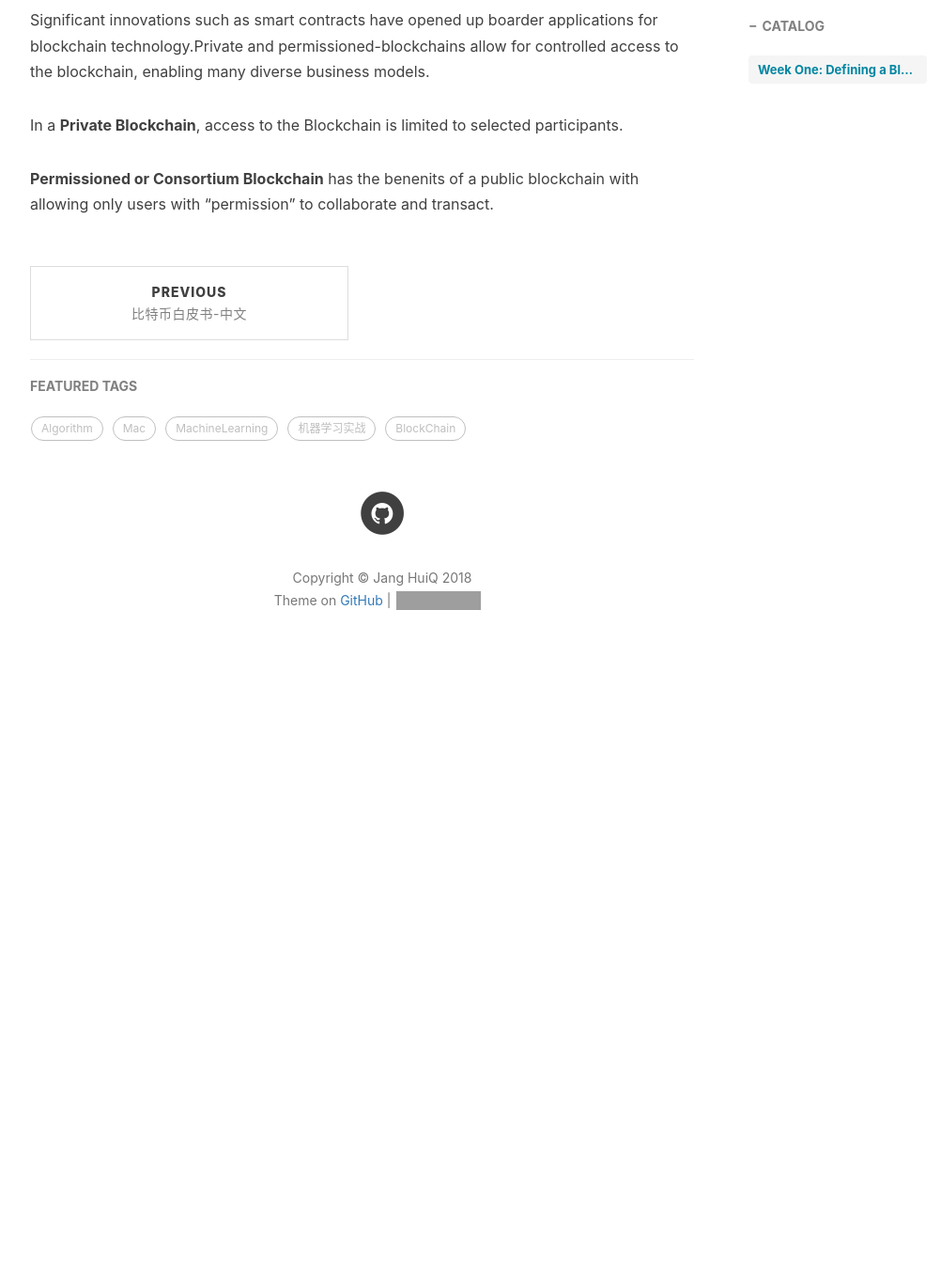
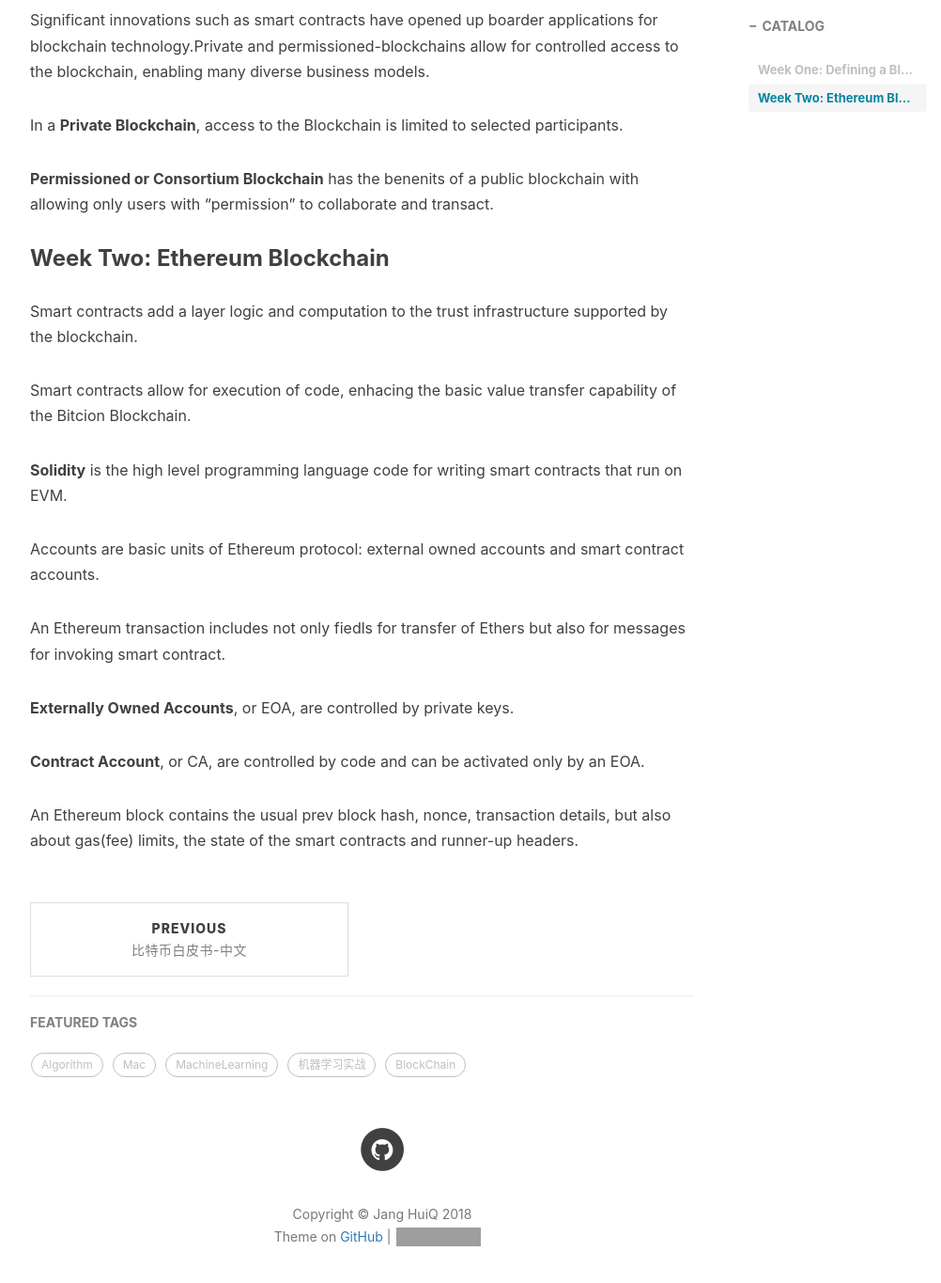
Before and after one commit to jangzc/jangzc.github.io, a Jekyll site: the page built from _posts/2018-08-15-courseraBCbase.md, in a window 1280 px wide and 1400 px high, scrolled down 1330 px. Shown: the top 1365 px of the window at 94% size, without its empty margins (233-1235 px from the left). Built offline with Jekyll 4.4.1, drawn with Linux system fonts in a browser that asks for light colours; nearby versions of some CDN libraries; comment, search, counter and statistics services are not loaded; before the commit the page ends 2073 px from its top, so only the background shows below that; grey boxes are pictures that could not be loaded.

Commit message:
Update 2018-08-15-courseraBCbase.md

```diff
--- a/_posts/2018-08-15-courseraBCbase.md
+++ b/_posts/2018-08-15-courseraBCbase.md
@@ -36,3 +36,20 @@ Significant innovations such as smart contracts have opened up boarder applicati
 In a **Private Blockchain**, access to the Blockchain is limited to selected participants.
 
 **Permissioned or Consortium Blockchain** has the benenits of a public blockchain with allowing only users with "permission" to collaborate and transact.
+
+### Week Two: Ethereum Blockchain<br>
+Smart contracts add a layer logic and computation to the trust infrastructure supported by the blockchain.
+
+Smart contracts allow for execution of code, enhacing the basic value transfer capability of the Bitcion Blockchain.
+
+**Solidity** is the high level programming language code for writing smart contracts that run on EVM.
+
+Accounts are basic units of Ethereum protocol: external owned accounts and smart contract accounts.
+
+An Ethereum transaction includes not only fiedls for transfer of Ethers but also for messages for invoking smart contract.
+
+**Externally Owned Accounts**, or EOA, are controlled by private keys.
+
+**Contract Account**, or CA, are controlled by code and can be activated only by an EOA.
+
+An Ethereum block contains the usual prev block hash, nonce, transaction details, but also about gas(fee) limits, the state of the smart contracts and runner-up headers.
```
